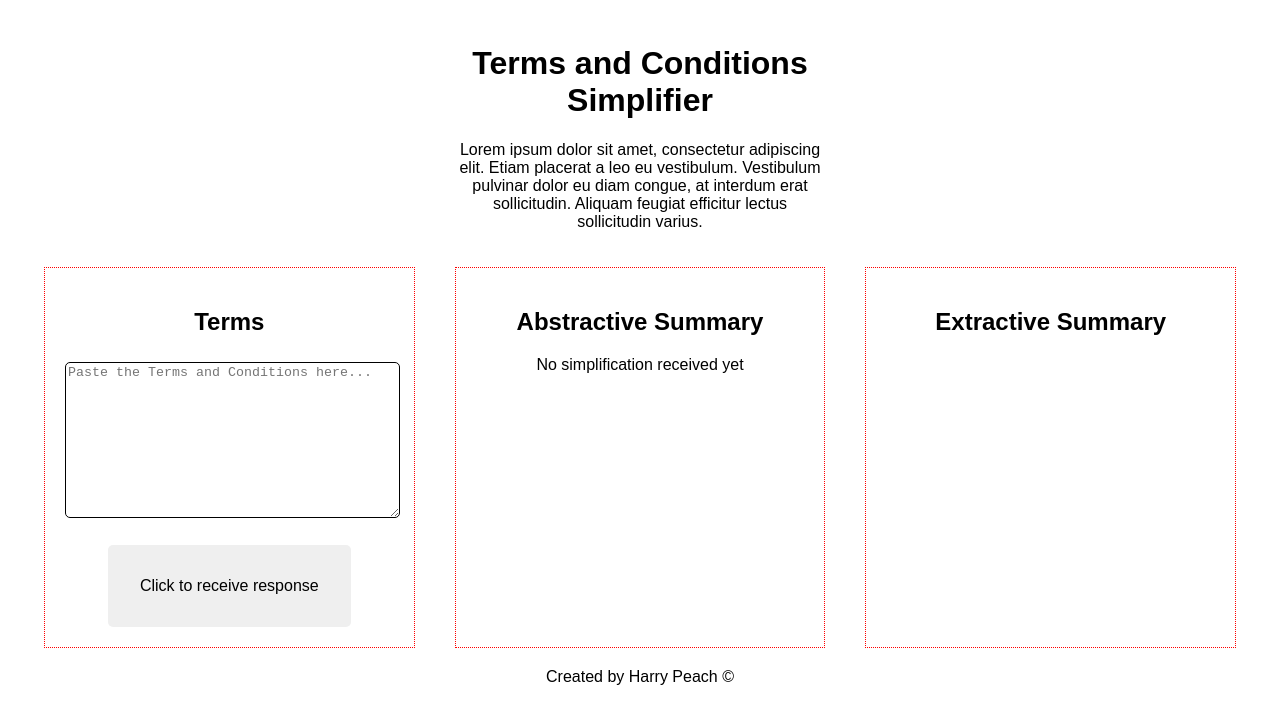
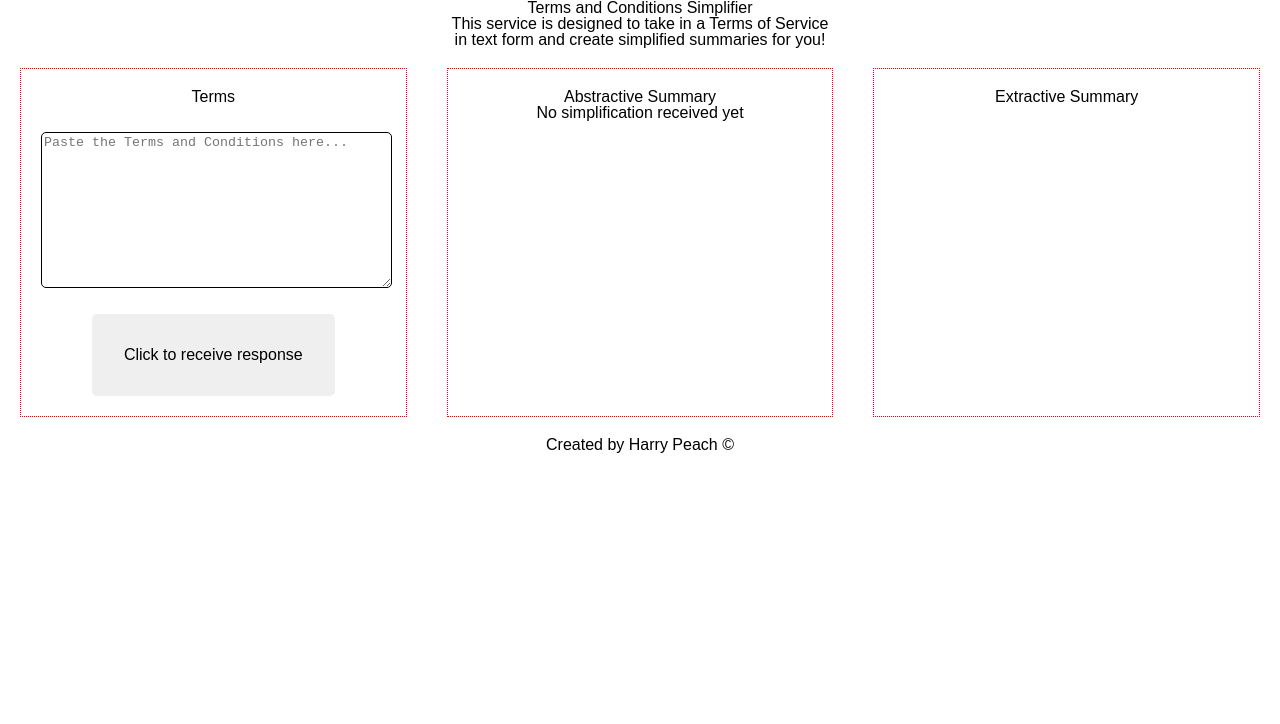
Before and after one commit to HarryPeach/simplifying-legal-content, a Svelte app in the folder frontend/: page / in a window 1280 px wide. Shown: the top 724 px of the page. Built offline with nearby package versions, Linux system fonts and the light colour scheme.

Commit message:
Add loading screen when summary generated

```diff
--- a/frontend/index.html
+++ b/frontend/index.html
@@ -4,6 +4,8 @@
 <head>
   <meta charset="UTF-8" />
   <link rel="icon" href="/favicon.ico" />
+  <link rel="stylesheet" href="/src/assets/reset.css">
+  <link rel="stylesheet" href="/src/assets/core.css">
   <meta name="viewport" content="width=device-width, initial-scale=1.0" />
   <title>Terms and Conditions Simplifier</title>
 </head>
--- a/frontend/package.json
+++ b/frontend/package.json
@@ -11,6 +11,7 @@
   "devDependencies": {
     "@sveltejs/vite-plugin-svelte": "^1.0.0-next.30",
     "svelte": "^3.44.0",
+    "svelte-loading-spinners": "^0.1.7",
     "vite": "^2.8.0"
   }
 }
--- a/frontend/src/App.svelte
+++ b/frontend/src/App.svelte
@@ -1,13 +1,15 @@
 <script>
   import ExtractivePoints from "./lib/ExtractivePoints.svelte";
+  import LoadingBar from "./lib/LoadingBar.svelte";
 
   let text_input = "";
   let points = [];
+  let current_status = "";
 
   let headers = new Headers();
   headers.append("Content-Type", "application/json");
 
-  let abstractive_resolved = undefined;
+  let abstractive_resolved;
   let abstractive_promise = Promise.resolve(abstractive_resolved);
 
   const getExtractiveSummary = async (input) => {
@@ -16,7 +18,7 @@
       headers: headers,
       body: JSON.stringify({
         text: input,
-        threshold: 0.725,
+        threshold: 0.5,
       }),
     });
 
@@ -36,7 +38,7 @@
   };
 
   const getSeverityClassification = async (input) => {
-    const severity = await fetch("http://127.0.0.1:8000/severity", {
+    const severity = await fetch("http://127.0.0.1:8000/severity/", {
       method: "POST",
       headers: headers,
       body: JSON.stringify({
@@ -47,22 +49,23 @@
   };
 
   const onButtonClick = async () => {
-    console.debug("Getting extractive summary");
+    current_status = "Creating extractive summary";
     const extractive_summary = await getExtractiveSummary(text_input);
-    console.debug("Getting abstractive summary");
+    current_status = "Creating abstractive summary";
     abstractive_promise = await getAbstractiveSummary(extractive_summary);
-    console.debug("Getting severity classification");
+    current_status = "Classifying severity";
     points = await getSeverityClassification(extractive_summary);
+    current_status = "";
   };
 </script>
 
 <main>
+  <LoadingBar status={current_status} />
   <div class="title">
     <h1>Terms and Conditions Simplifier</h1>
     <p>
-      Lorem ipsum dolor sit amet, consectetur adipiscing elit. Etiam placerat a
-      leo eu vestibulum. Vestibulum pulvinar dolor eu diam congue, at interdum
-      erat sollicitudin. Aliquam feugiat efficitur lectus sollicitudin varius.
+      This service is designed to take in a Terms of Service in text form and
+      create simplified summaries for you!
     </p>
   </div>
 
@@ -113,7 +116,6 @@
   }
   main {
     text-align: center;
-    padding: 1em;
     margin: 0 auto;
   }
 
--- /dev/null
+++ b/frontend/src/assets/core.css
@@ -0,0 +1,9 @@
+h1 {
+	font-size: 2em;
+	padding: 10px;
+}
+
+h2 {
+	font-size: 1.2em;
+	padding: 5px;
+}
--- /dev/null
+++ b/frontend/src/assets/reset.css
@@ -0,0 +1,135 @@
+/* http://meyerweb.com/eric/tools/css/reset/
+   v2.0 | 20110126
+   License: none (public domain)
+*/
+
+html,
+body,
+div,
+span,
+applet,
+object,
+iframe,
+h1,
+h2,
+h3,
+h4,
+h5,
+h6,
+p,
+blockquote,
+pre,
+a,
+abbr,
+acronym,
+address,
+big,
+cite,
+code,
+del,
+dfn,
+em,
+img,
+ins,
+kbd,
+q,
+s,
+samp,
+small,
+strike,
+strong,
+sub,
+sup,
+tt,
+var,
+b,
+u,
+i,
+center,
+dl,
+dt,
+dd,
+ol,
+ul,
+li,
+fieldset,
+form,
+label,
+legend,
+table,
+caption,
+tbody,
+tfoot,
+thead,
+tr,
+th,
+td,
+article,
+aside,
+canvas,
+details,
+embed,
+figure,
+figcaption,
+footer,
+header,
+hgroup,
+menu,
+nav,
+output,
+ruby,
+section,
+summary,
+time,
+mark,
+audio,
+video {
+	margin: 0;
+	padding: 0;
+	border: 0;
+	font-size: 100%;
+	font: inherit;
+	vertical-align: baseline;
+}
+
+/* HTML5 display-role reset for older browsers */
+article,
+aside,
+details,
+figcaption,
+figure,
+footer,
+header,
+hgroup,
+menu,
+nav,
+section {
+	display: block;
+}
+
+body {
+	line-height: 1;
+}
+
+ol,
+ul {
+	list-style: none;
+}
+
+blockquote,
+q {
+	quotes: none;
+}
+
+blockquote:before,
+blockquote:after,
+q:before,
+q:after {
+	content: '';
+	content: none;
+}
+
+table {
+	border-collapse: collapse;
+	border-spacing: 0;
+}
--- /dev/null
+++ b/frontend/src/lib/LoadingBar.svelte
@@ -0,0 +1,41 @@
+<script>
+  import { Jumper } from "svelte-loading-spinners";
+  export let status;
+</script>
+
+<main class={status == "" ? "hidden" : ""}>
+  <div id="inner">
+    <h1>Loading simplification</h1>
+    <div class="spinner">
+      <Jumper />
+    </div>
+    <h2>This may take some time</h2>
+    <span>Current status: {status}</span>
+  </div>
+</main>
+
+<style>
+  .hidden {
+    display: none;
+  }
+  main {
+    position: absolute;
+    width: 100%;
+    height: 100%;
+    background: rgba(0, 0, 0, 0.5);
+  }
+  #inner {
+    padding: 20px;
+    position: absolute;
+    background: white;
+    border-radius: 2px;
+    width: fit-content;
+    top: 50%;
+    left: 50%;
+    transform: translate(-50%, -50%);
+  }
+  .spinner {
+    width: fit-content;
+    margin: 0 auto;
+  }
+</style>
```
Also changed, not shown: 1 other file (tests, documents, lock files or other folders).
